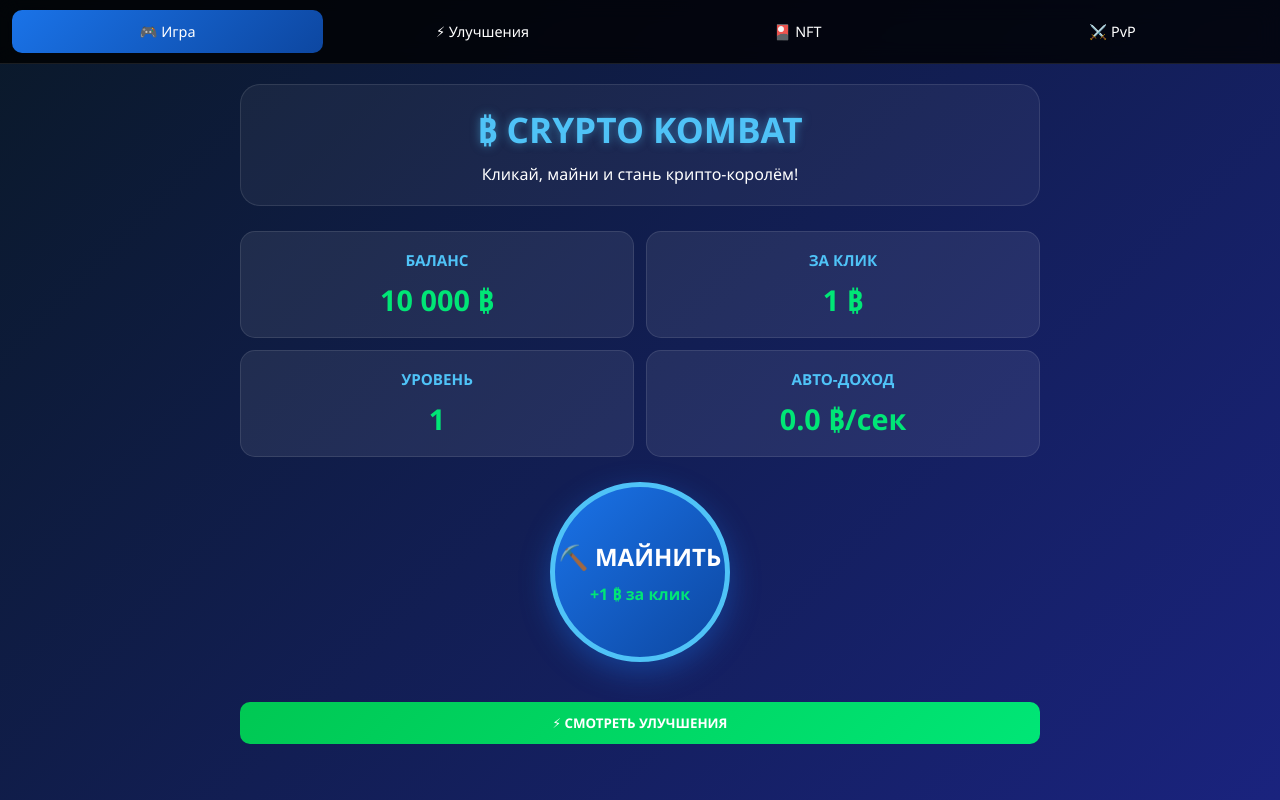
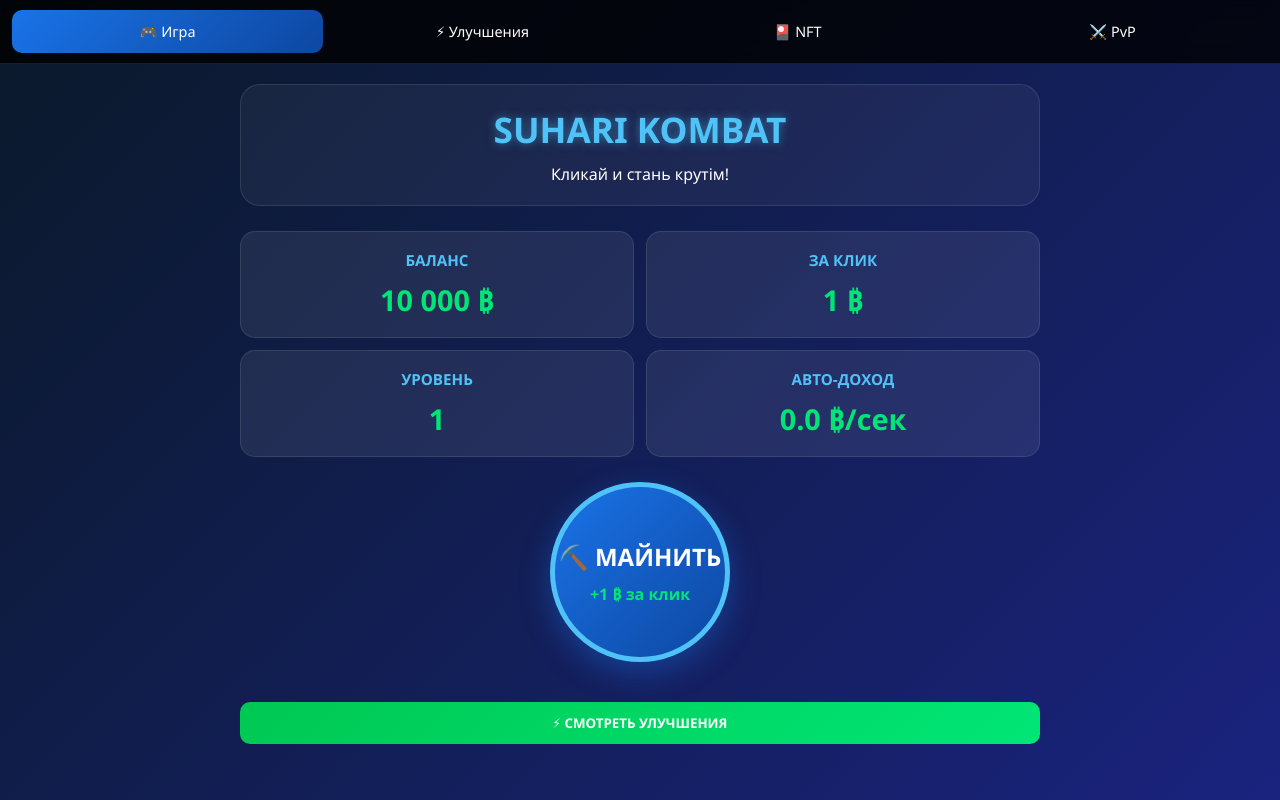
Before and after one commit to SredniuBob/suharikombat, a plain HTML site: page index.html in a window 1280 px wide. Drawn offline with Linux system fonts and the light colour scheme.

Commit message:
Add files via upload

```diff
--- a/index.html
+++ b/index.html
@@ -4,7 +4,7 @@
     <meta charset="UTF-8">
     <meta name="viewport" content="width=device-width, initial-scale=1.0, maximum-scale=1.0, user-scalable=no">
     <meta name="format-detection" content="telephone=no">
-    <title>₿ CRYPTO KOMBAT</title>
+    <title>SUHARI KOMBAT</title>
     <script src="https://telegram.org/js/telegram-web-app.js"></script>
     <style>
         * {
@@ -198,8 +198,8 @@
         <!-- Главный экран -->
         <div id="main-section" class="section active">
             <div class="header">
-                <h1>₿ CRYPTO KOMBAT</h1>
-                <p>Кликай, майни и стань крипто-королём!</p>
+                <h1>SUHARI KOMBAT</h1>
+                <p>Кликай и стань крутiм!</p>
             </div>
 
             <div class="stats-grid">
```
